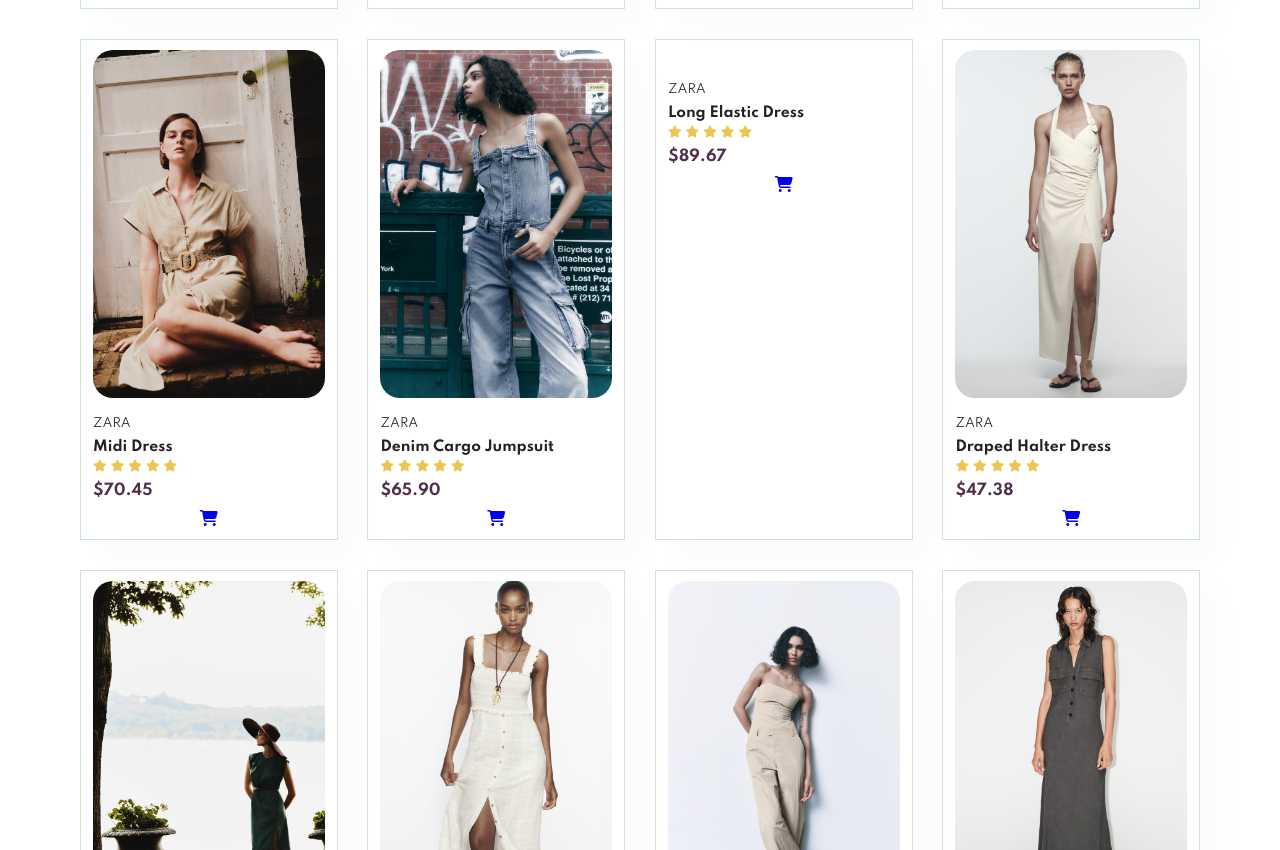
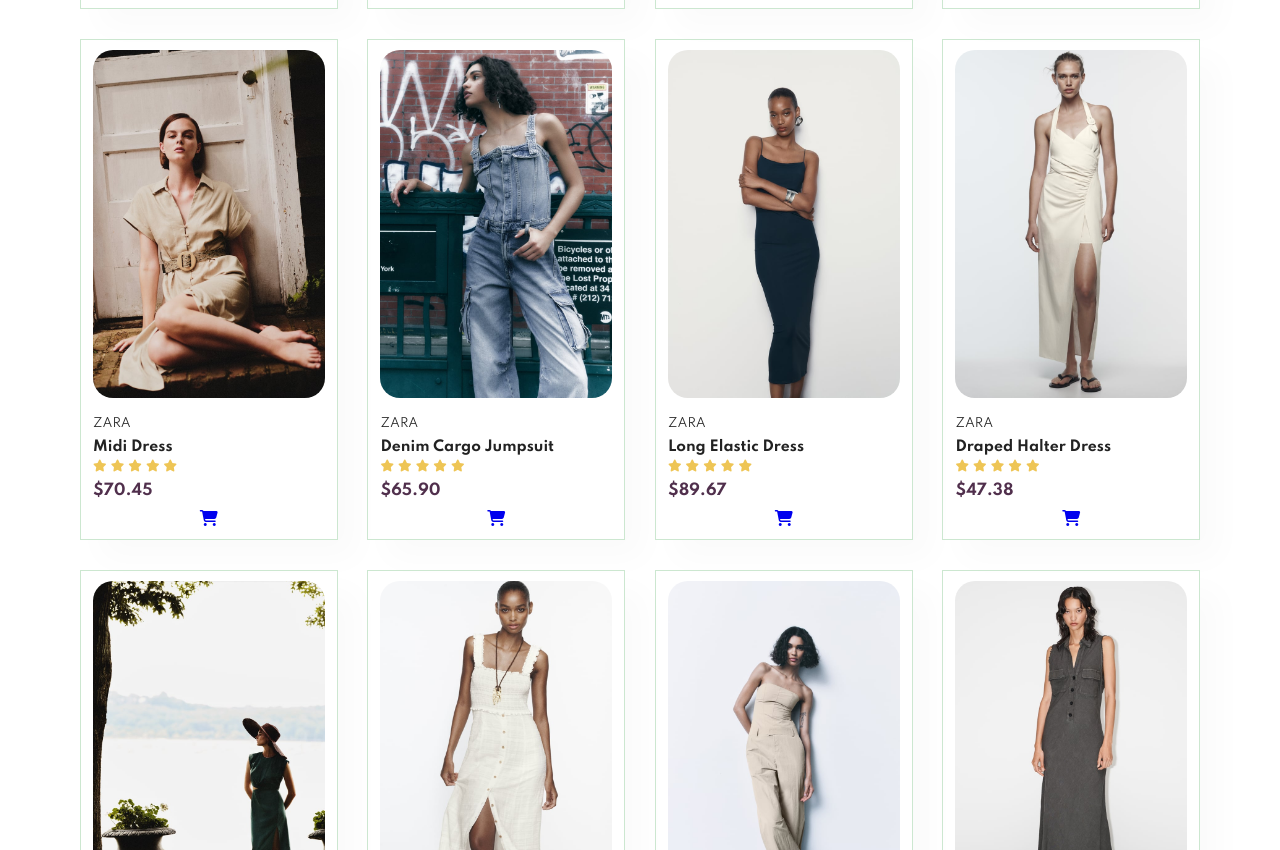
Before and after one commit to nehadayananda/EcommerceWeb, a plain HTML site: page shop.html in a window 1280 px wide. Shown: the part 998-1848 px from the top of the page. Drawn offline with Linux system fonts and the light colour scheme.

Commit message:
Update shop.html

```diff
--- a/shop.html
+++ b/shop.html
@@ -131,7 +131,7 @@
             <a href="#"><i class="fas fa-shopping-cart cart"></i></a>
         </div>
         <div class="pro">
-            <img src ="products/f7.jpg"alt="">
+            <img src ="f7.jpg"alt="">
             <div class="des">
                 <span>ZARA</span>
                 <h5>Long Elastic Dress</h5>
```
